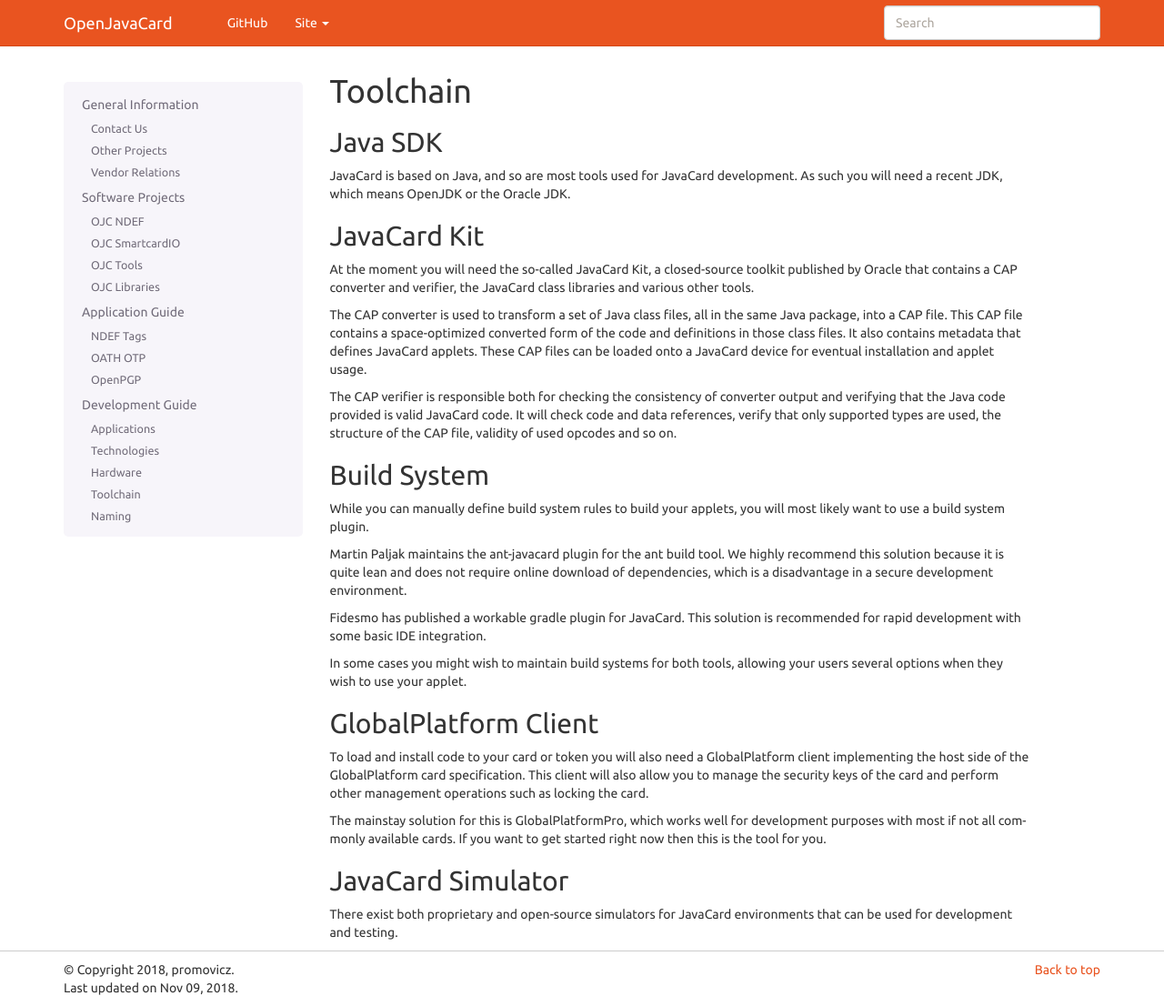
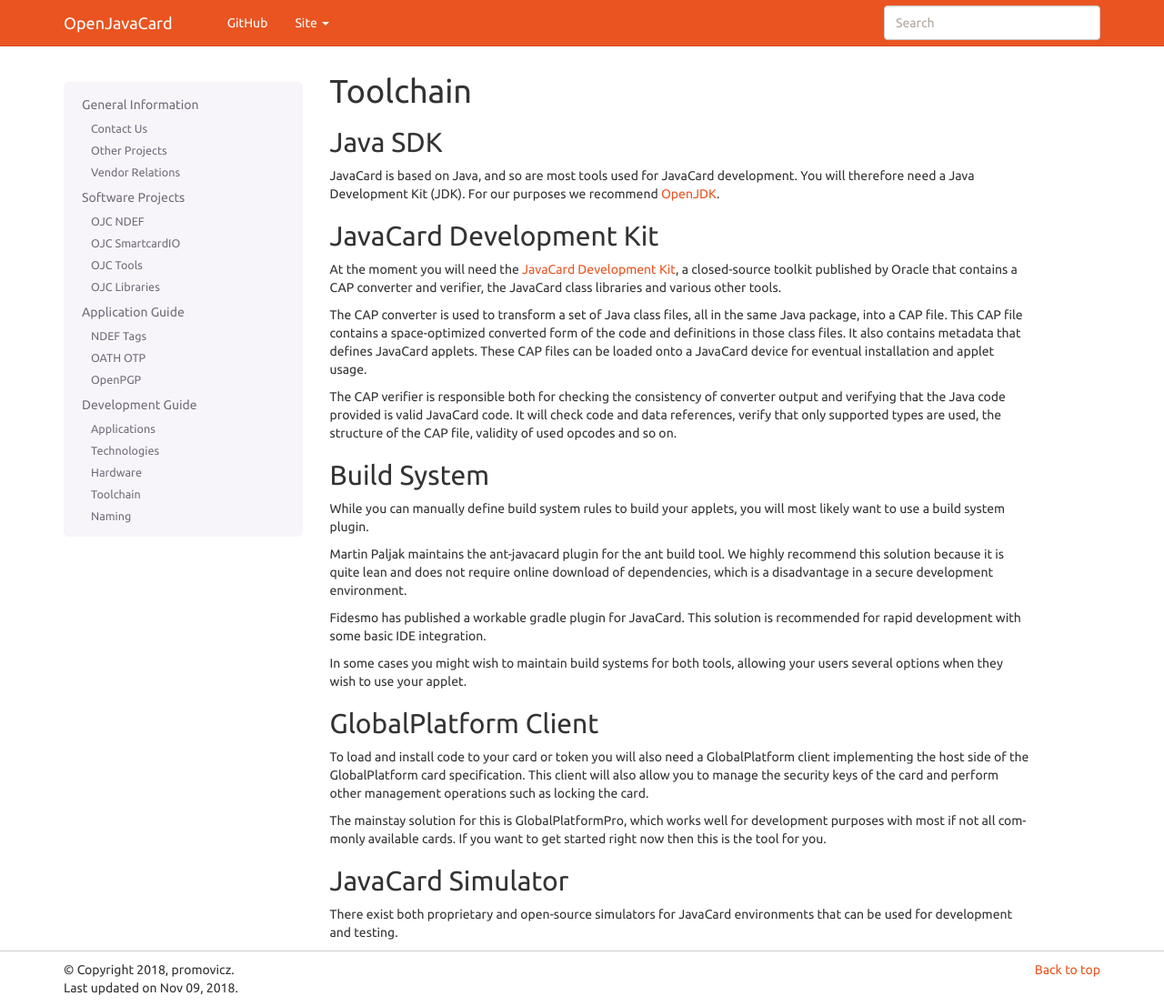
Before and after one commit to OpenJavaCard/openjavacard-site, a Sphinx documentation site: the page built from source/devguide/toolchain.rst, in a window 1280 px wide and 1106 px high. Shown: the whole window at 91% size. Built offline with Sphinx 7.4.7, drawn with Linux system fonts in a browser that asks for light colours.

Commit message:
Various small updates

```diff
--- a/source/devguide/toolchain.rst
+++ b/source/devguide/toolchain.rst
@@ -4,12 +4,12 @@
 Java SDK
 --------
 
-JavaCard is based on Java, and so are most tools used for JavaCard development. As such you will need a recent JDK, which means OpenJDK or the Oracle JDK.
+JavaCard is based on Java, and so are most tools used for JavaCard development. You will therefore need a Java Development Kit (JDK). For our purposes we recommend `OpenJDK <https://openjdk.java.net/>`_.
 
-JavaCard Kit
-------------
+JavaCard Development Kit
+------------------------
 
-At the moment you will need the so-called JavaCard Kit, a closed-source toolkit published by Oracle that contains a CAP converter and verifier, the JavaCard class libraries and various other tools.
+At the moment you will need the `JavaCard Development Kit <https://www.oracle.com/technetwork/java/embedded/javacard/overview/index.html>`_, a closed-source toolkit published by Oracle that contains a CAP converter and verifier, the JavaCard class libraries and various other tools.
 
 The CAP converter is used to transform a set of Java class files, all in the same Java package, into a CAP file. This CAP file contains a space-optimized converted form of the code and definitions in those class files. It also contains metadata that defines JavaCard applets. These CAP files can be loaded onto a JavaCard device for eventual installation and applet usage.
 
--- a/source/index.rst
+++ b/source/index.rst
@@ -10,7 +10,7 @@
 
 `JavaCard <https://en.wikipedia.org/wiki/JavaCard>`_ is a set of standards and technologies for developing `applets <https://en.wikipedia.org/wiki/Applet>`_ that run on `smart cards <https://en.wikipedia.org/wiki/Smart_cards>`_. It is used in devices such as credit and debit cards, SIM cards and other security tokens. You can also buy blank programmable cards and tokens that you can program yourself, which is what this project is about.
 
-Our main goal is to provide a consistent development toolchain for JavaCard applets and libraries based on open-source code written by ourselves and others, and we are also building a set of libraries that should make JavaCard development a little easier.
+Our main goal is to provide a consistent :doc:`development toolchain <projects/tools>` for JavaCard applets and :doc:`libraries <projects/libraries>` based on open-source code written by ourselves and others, and we are also building a set of libraries that should make JavaCard development a little easier.
 
 Why?
 ----
```
Also changed, not shown: source/projects/ndef.rst (line endings or trailing spaces), source/projects/smartcardio.rst (line endings or trailing spaces).
